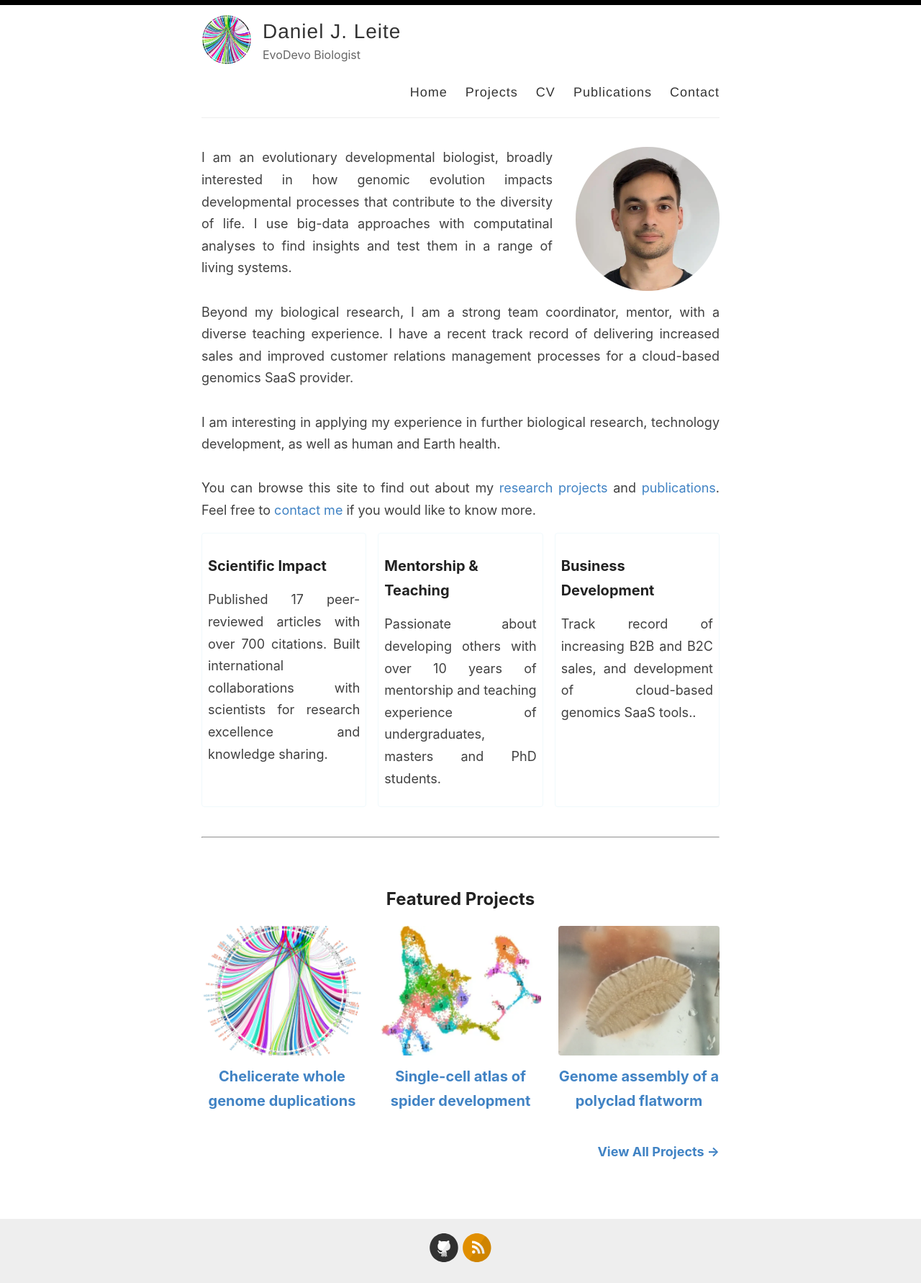
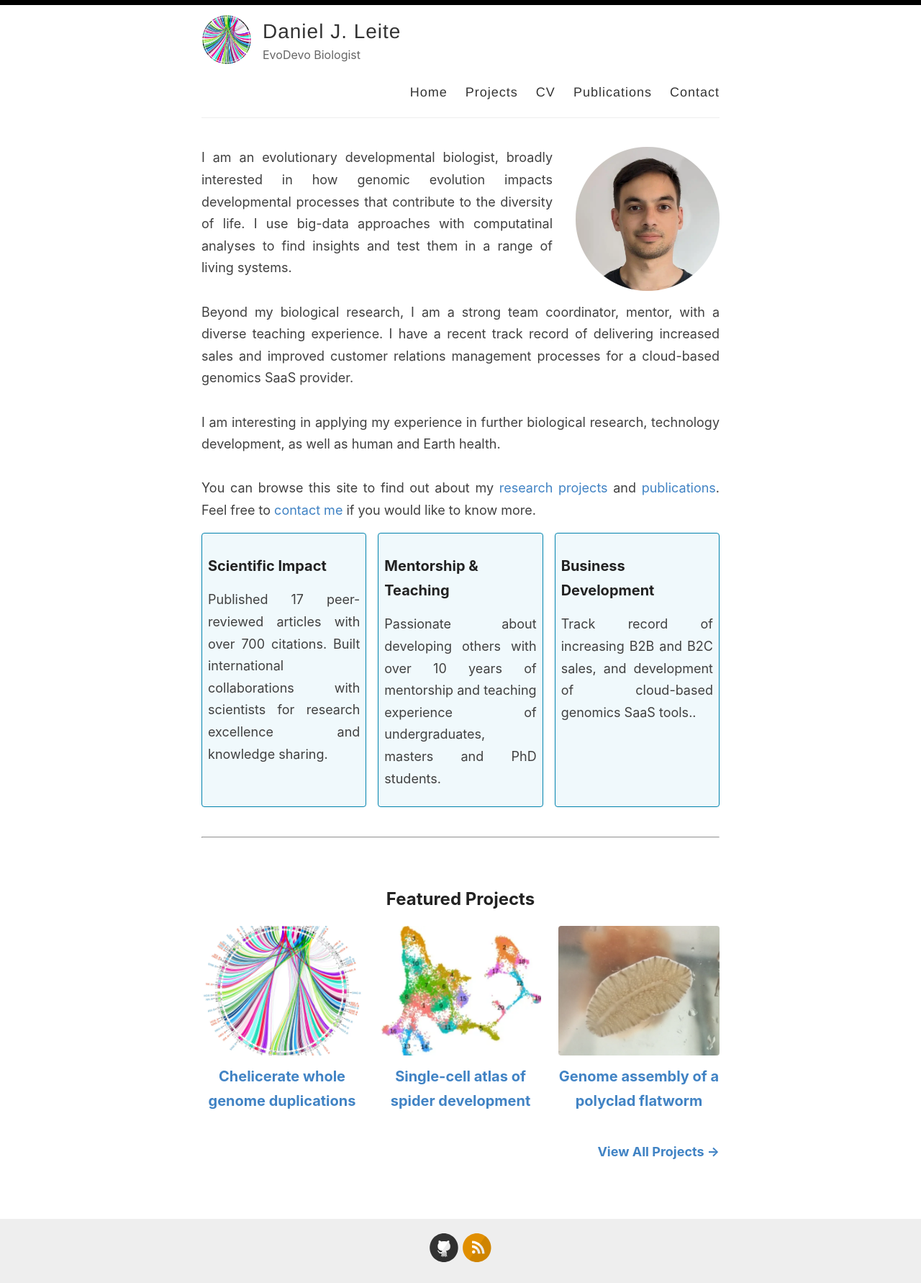
Before and after one commit to djleite/djleite.github.io, a Jekyll site: the page built from index.html, in a window 1280 px wide. Shown: the whole page at 72% size. Built offline with Jekyll 4.4.1, drawn with Linux system fonts in a browser that asks for light colours; the list of posts is cut into pages by our own code.

Commit message:
update achievement panels

```diff
--- a/index.html
+++ b/index.html
@@ -27,15 +27,15 @@
     </p>
     <!-- 🔹 Info Panels Below Bio -->
     <div style="display: flex; flex-wrap: wrap; justify-content: space-between; gap: 1rem; margin-top: 1rem;">
-      <div style="flex: 1 1 calc(33.333% - 1rem); text-align: center; border: 1px solid #f0f9fc; padding: 0.5rem; border-radius: 4px;">
+      <div style="flex: 1 1 calc(33.333% - 1rem); text-align: center; border: 1px solid #0082ad; background-color: #f0f9fc; padding: 0.5rem; border-radius: 4px;">
         <h3 style="margin-bottom: 0rem;">Scientific Impact</h3>
         <p style="text-align: justify;">Published 17 peer-reviewed articles with over 700 citations. Built international collaborations with scientists for research excellence and knowledge sharing.</p>
       </div>
-      <div style="flex: 1 1 calc(33.333% - 1rem); text-align: center; border: 1px solid #f0f9fc; padding: 0.5rem; border-radius: 4px;">
+      <div style="flex: 1 1 calc(33.333% - 1rem); text-align: center; border: 1px solid #0082ad; background-color: #f0f9fc; padding: 0.5rem; border-radius: 4px;">
         <h3 style="margin-bottom: 0rem;">Mentorship & Teaching</h3>
         <p style="text-align: justify;">Passionate about developing others with over 10 years of mentorship and teaching experience of undergraduates, masters and PhD students.</p>
       </div>
-      <div style="flex: 1 1 calc(33.333% - 1rem); text-align: center; border: 1px solid #f0f9fc; padding: 0.5rem; border-radius: 4px;">
+      <div style="flex: 1 1 calc(33.333% - 1rem); text-align: center; border: 1px solid #0082ad; background-color: #f0f9fc; padding: 0.5rem; border-radius: 4px;">
         <h3 style="margin-bottom: 0rem;">Business Development</h3>
         <p style="text-align: justify;">Track record of increasing B2B and B2C sales, and development of cloud-based genomics SaaS tools..</p>
       </div>
```
